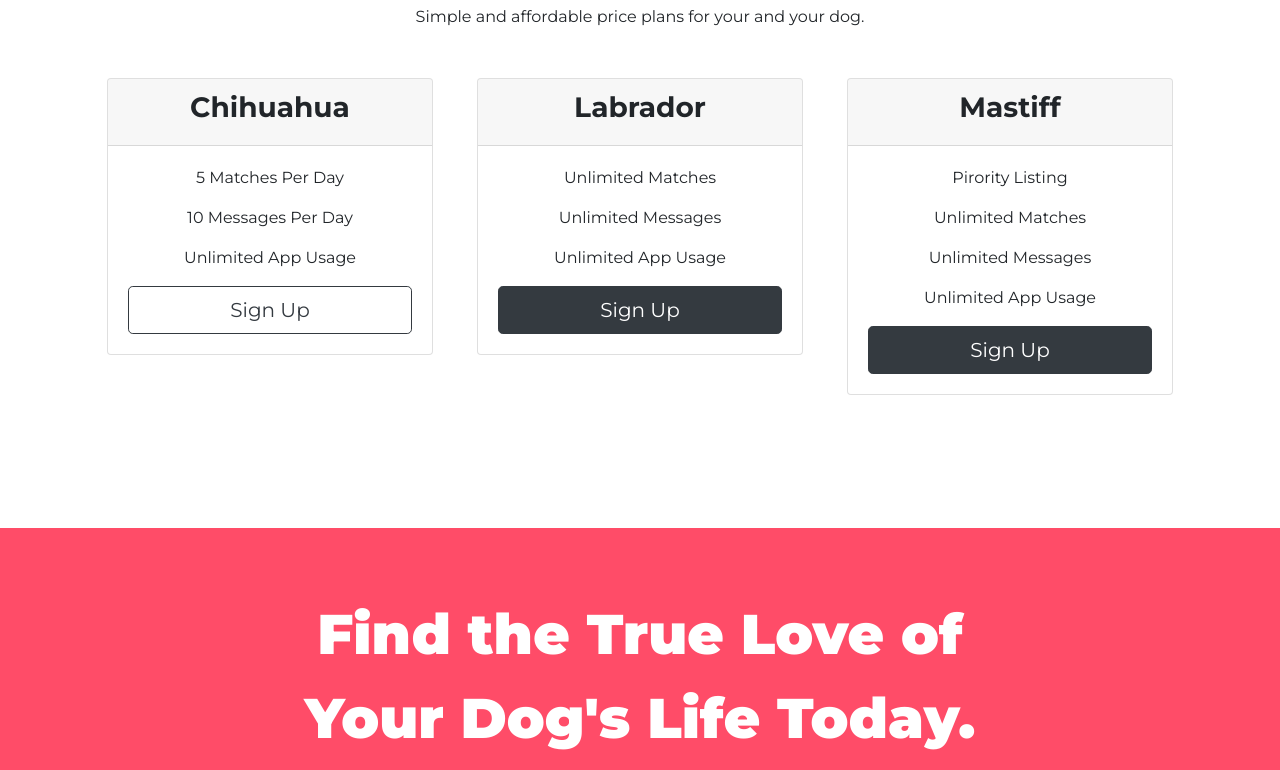
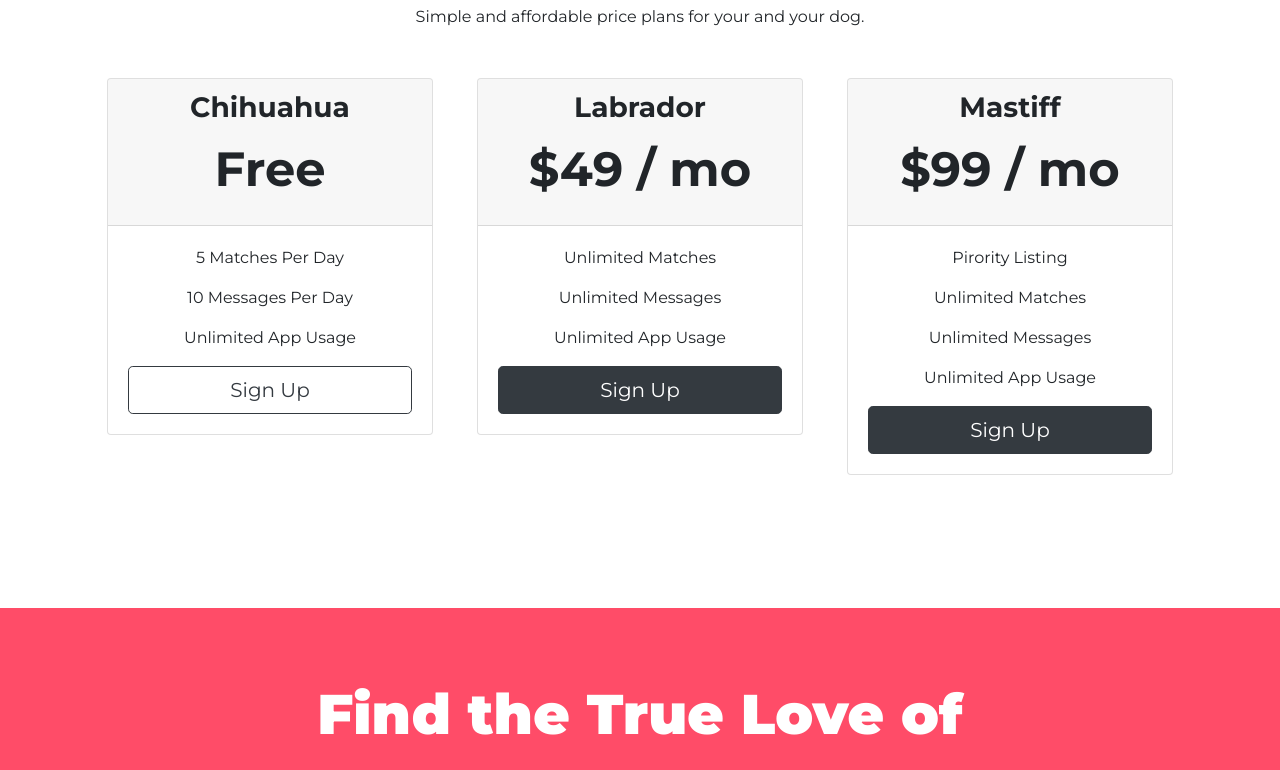
Before and after one commit to astaw41/test, a plain HTML site: page index.html in a window 1280 px wide. Shown: the part 2024-2794 px from the top of the page. Drawn offline with nearby package versions, Linux system fonts and the light colour scheme.

Commit message:
Update index.html

```diff
--- a/index.html
+++ b/index.html
@@ -146,7 +146,7 @@
         <div class="card">
           <div class="card-header">
             <h3>Chihuahua</h3>
-            <!-- <h2>Free</h2> -->
+            <h2>Free</h2>
           </div>
           <div class="card-body">
             <p>5 Matches Per Day</p>
@@ -161,7 +161,7 @@
         <div class="card">
           <div class="card-header">
             <h3>Labrador</h3>
-            <!-- <h2>$49 / mo</h2> -->
+            <h2>$49 / mo</h2>
           </div>
           <div class="card-body">
             <p>Unlimited Matches</p>
@@ -176,7 +176,7 @@
         <div class="card">
           <div class="card-header">
             <h3>Mastiff</h3>
-            <!-- <h2>$99 / mo</h2> -->
+            <h2>$99 / mo</h2>
           </div>
           <div class="card-body">
             <p>Pirority Listing</p>
```
